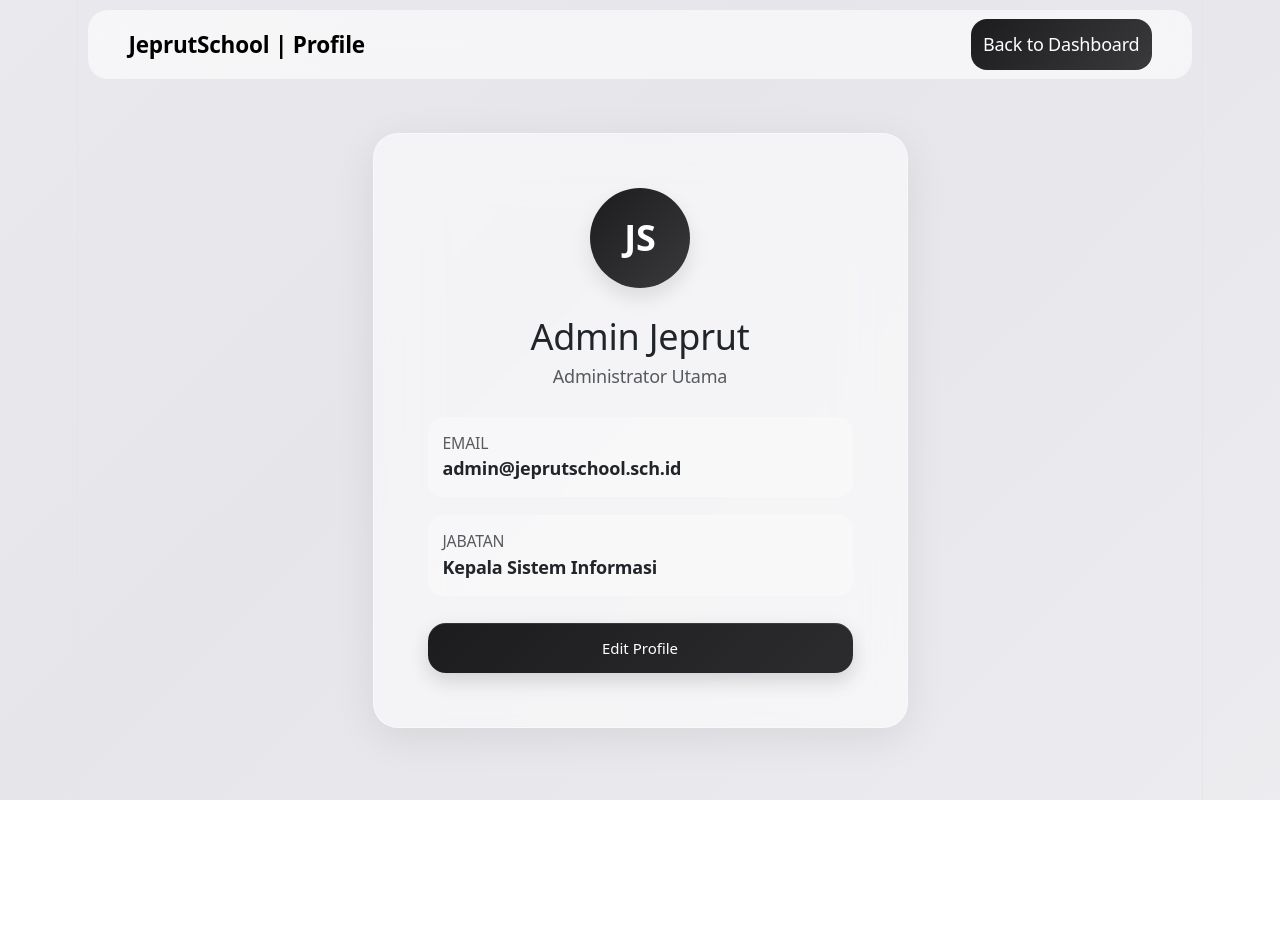
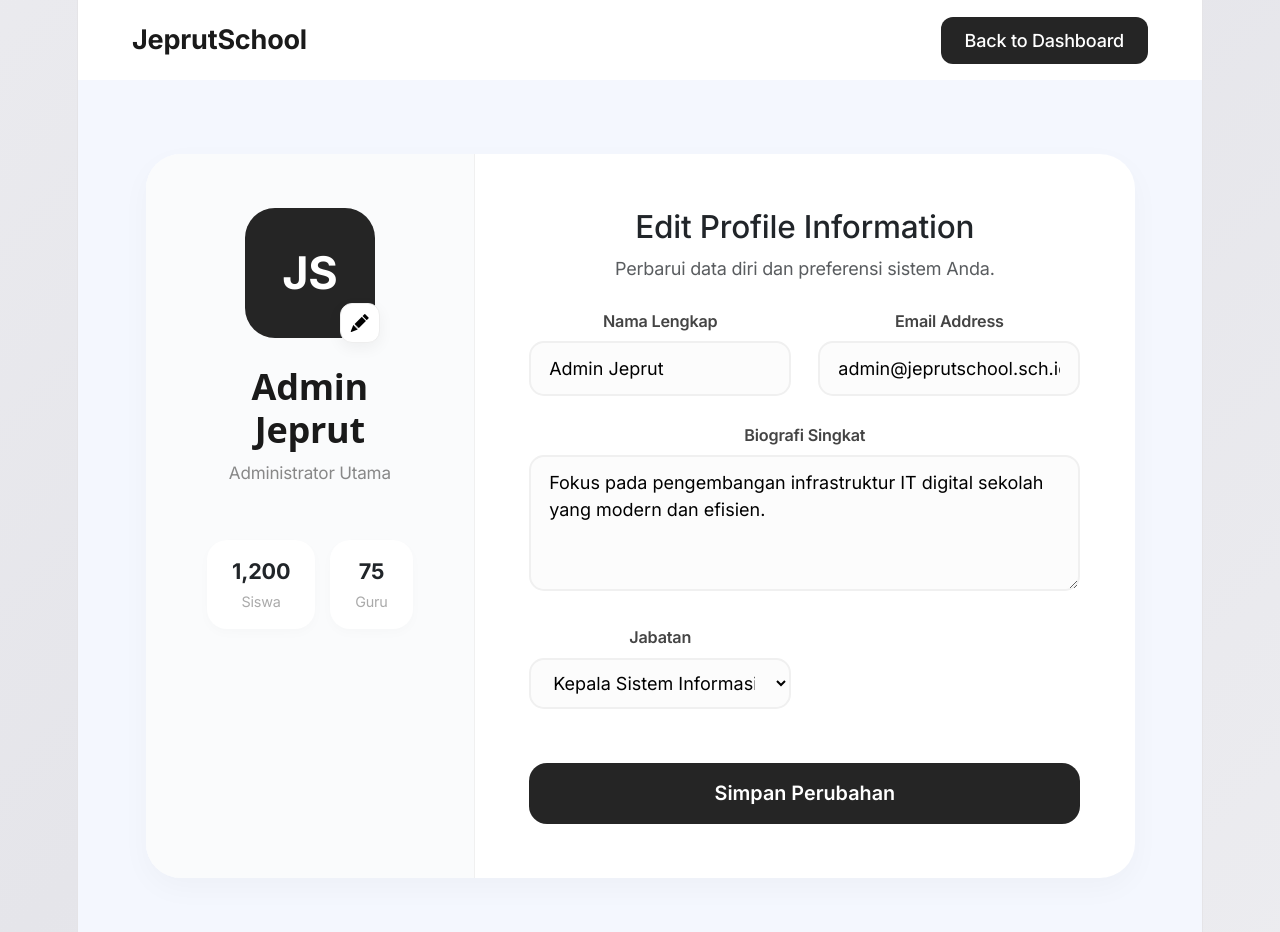
Before and after one commit to zee1140/Sistem_informasi_sekolah_FE, a Vue app: page /profile in a window 1280 px wide. Before the commit the page ends 800 px from the top, so only its background shows below. Built offline with nearby package versions, Linux system fonts and the light colour scheme.

Commit message:
update profile

```diff
--- a/src/views/Profile.vue
+++ b/src/views/Profile.vue
@@ -1,60 +1,242 @@
 <template>
-  <div class="app-wrapper animate-home">
-    <nav class="navbar navbar-expand-lg px-4">
-      <div class="container-fluid">
-        <span class="navbar-brand">JeprutSchool | Profile</span>
-        <router-link to="/" class="login-btn">Back to Dashboard</router-link>
-      </div>
+  <div class="app-container">
+    <nav class="custom-nav d-flex justify-content-between align-items-center px-5">
+      <div class="brand">JeprutSchool</div>
+      <router-link to="/" class="btn-profile">Back to Dashboard</router-link>
     </nav>
 
-    <div class="container mt-5">
-      <div class="row justify-content-center">
-        <div class="col-md-6">
-          <div class="glass-card p-5 text-center">
-            <div class="avatar-wrapper mb-4">
-              <div class="avatar-circle">JS</div>
-            </div>
-            <h2 class="mb-1">Admin Jeprut</h2>
-            <p class="text-muted mb-4">Administrator Utama</p>
+    <main class="content-wrapper p-5">
+      <div class="container">
+        <div class="main-profile-card">
+          <div class="row g-0">
 
-            <div class="text-start mb-4">
-              <div class="info-item mb-3">
-                <small class="text-uppercase text-muted d-block">Email</small>
-                <strong>admin@jeprutschool.sch.id</strong>
+            <div class="col-lg-4 side-info p-5">
+              <div class="avatar-box mb-4">
+                <div class="avatar-text">JS</div>
+                <button class="edit-badge"><i class="bi bi-pencil-fill"></i></button>
               </div>
-              <div class="info-item">
-                <small class="text-uppercase text-muted d-block">Jabatan</small>
-                <strong>Kepala Sistem Informasi</strong>
+              <h2 class="admin-name">{{ adminData.name }}</h2>
+              <p class="admin-role">{{ adminData.role }}</p>
+
+              <div class="mini-stats mt-5">
+                <div class="stat-box">
+                  <span class="val">1,200</span>
+                  <span class="lab">Siswa</span>
+                </div>
+                <div class="stat-box">
+                  <span class="val">75</span>
+                  <span class="lab">Guru</span>
+                </div>
               </div>
             </div>
 
-            <button class="quick-btn">Edit Profile</button>
+            <div class="col-lg-8 p-5">
+              <div class="form-header mb-4">
+                <h3>Edit Profile Information</h3>
+                <p class="text-muted">Perbarui data diri dan preferensi sistem Anda.</p>
+              </div>
+
+              <div class="row g-4">
+                <div class="col-md-6">
+                  <label class="custom-label">Nama Lengkap</label>
+                  <input type="text" class="custom-input" v-model="adminData.name">
+                </div>
+                <div class="col-md-6">
+                  <label class="custom-label">Email Address</label>
+                  <input type="email" class="custom-input" v-model="adminData.email">
+                </div>
+                <div class="col-12">
+                  <label class="custom-label">Biografi Singkat</label>
+                  <textarea class="custom-input" rows="4" v-model="adminData.bio"></textarea>
+                </div>
+                <div class="col-md-6">
+                  <label class="custom-label">Jabatan</label>
+                  <select class="custom-input">
+                    <option>Kepala Sistem Informasi</option>
+                    <option>Administrator Utama</option>
+                    <option>Tim IT</option>
+                  </select>
+                </div>
+                <div class="col-12 mt-5">
+                  <button class="btn-save-action">Simpan Perubahan</button>
+                </div>
+              </div>
+            </div>
+
           </div>
         </div>
       </div>
-    </div>
+    </main>
   </div>
 </template>
 
+<script>
+export default {
+  data() {
+    return {
+      adminData: {
+        name: 'Admin Jeprut',
+        role: 'Administrator Utama',
+        email: 'admin@jeprutschool.sch.id',
+        bio: 'Fokus pada pengembangan infrastruktur IT digital sekolah yang modern dan efisien.'
+      }
+    }
+  }
+}
+</script>
+
 <style scoped>
-.avatar-circle {
-  width: 100px;
-  height: 100px;
-  background: linear-gradient(135deg, #1c1c1e, #3a3a3c);
+/* Base Theme - Mengikuti Dashboard */
+.app-container {
+  min-height: 100vh;
+  background-color: #f4f7fe; /* Warna bg yang sama dengan dashboard */
+  font-family: 'Inter', sans-serif;
+}
+
+.custom-nav {
+  height: 80px;
+  background: white;
+  margin-bottom: 20px;
+}
+
+.brand {
+  font-weight: 700;
+  font-size: 1.5rem;
+  color: #1a1a1a;
+}
+
+.btn-profile {
+  background: #252525;
   color: white;
-  border-radius: 50%;
+  padding: 10px 24px;
+  border-radius: 12px;
+  text-decoration: none;
+  font-weight: 500;
+  transition: 0.3s;
+}
+
+/* Single Card Styling */
+.main-profile-card {
+  background: white;
+  border-radius: 35px; /* Rounded besar sesuai gambar */
+  box-shadow: 0 10px 30px rgba(0, 0, 0, 0.03);
+  overflow: hidden;
+  border: none;
+}
+
+.side-info {
+  background: #fafbfc;
+  border-right: 1px solid #f0f0f0;
+  text-align: center;
+}
+
+/* Avatar Style */
+.avatar-box {
+  position: relative;
+  width: 130px;
+  height: 130px;
+  margin: 0 auto;
+}
+
+.avatar-text {
+  width: 100%;
+  height: 100%;
+  background: #252525;
+  color: white;
+  border-radius: 30px;
   display: flex;
   align-items: center;
   justify-content: center;
-  font-size: 2rem;
-  font-weight: bold;
-  margin: 0 auto;
+  font-size: 2.5rem;
+  font-weight: 800;
+}
+
+.edit-badge {
+  position: absolute;
+  bottom: -5px;
+  right: -5px;
+  background: white;
+  border: 1px solid #eee;
+  width: 40px;
+  height: 40px;
+  border-radius: 12px;
+  box-shadow: 0 5px 15px rgba(0,0,0,0.05);
+}
+
+.admin-name {
+  font-weight: 700;
+  margin-top: 20px;
+  color: #1a1a1a;
+}
+
+.admin-role {
+  color: #888;
+  font-size: 0.95rem;
+}
+
+/* Mini Stats */
+.mini-stats {
+  display: flex;
+  gap: 15px;
+  justify-content: center;
+}
+
+.stat-box {
+  background: white;
+  padding: 15px 25px;
+  border-radius: 20px;
+  box-shadow: 0 4px 12px rgba(0,0,0,0.02);
+}
+
+.stat-box .val {
+  display: block;
+  font-weight: 700;
+  font-size: 1.2rem;
+}
+
+.stat-box .lab {
+  font-size: 0.8rem;
+  color: #aaa;
+}
+
+/* Form Styling */
+.custom-label {
+  display: block;
+  font-weight: 600;
+  font-size: 0.9rem;
+  margin-bottom: 8px;
+  color: #444;
+}
+
+.custom-input {
+  width: 100%;
+  border: 2px solid #f0f0f0;
+  background: #fcfcfc;
+  border-radius: 15px;
+  padding: 12px 18px;
+  outline: none;
+  transition: 0.3s;
+}
+
+.custom-input:focus {
+  border-color: #252525;
+  background: white;
+}
+
+.btn-save-action {
+  width: 100%;
+  background: #252525;
+  color: white;
+  border: none;
+  padding: 16px;
+  border-radius: 18px;
+  font-weight: 600;
+  font-size: 1.1rem;
+  transition: 0.3s;
+}
+
+.btn-save-action:hover {
+  transform: translateY(-3px);
   box-shadow: 0 10px 20px rgba(0,0,0,0.1);
 }
-
-.info-item {
-  background: rgba(255, 255, 255, 0.3);
-  padding: 15px;
-  border-radius: 15px;
-}
 </style>
```
